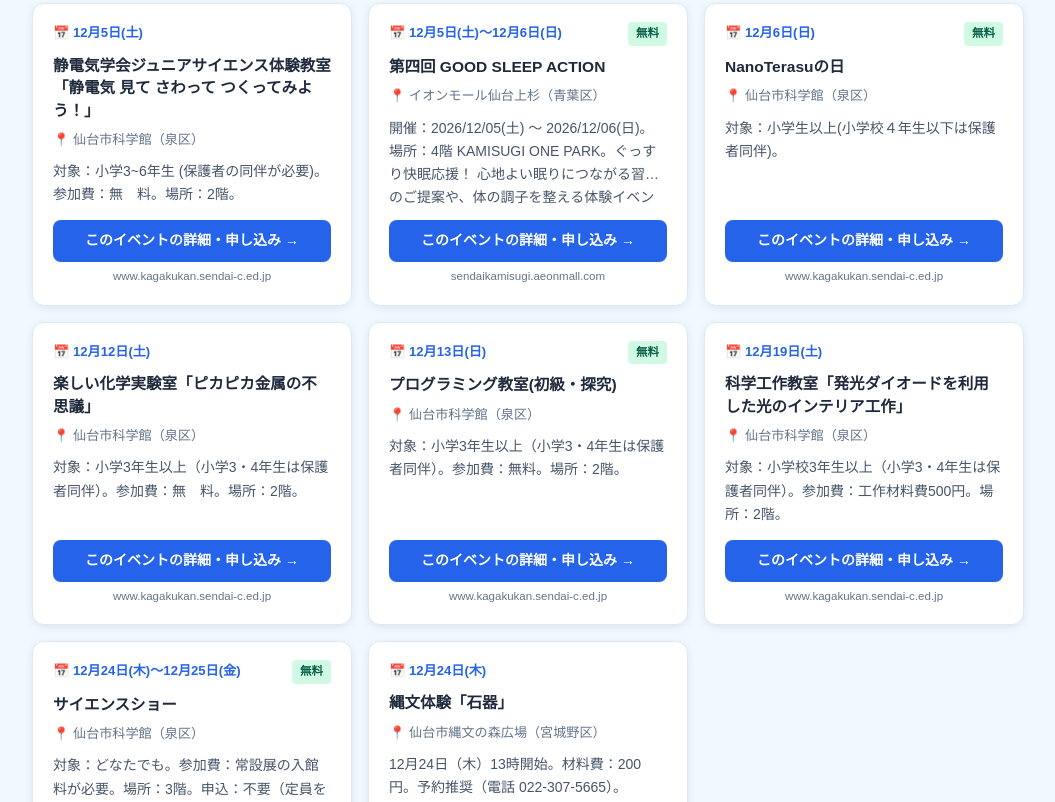
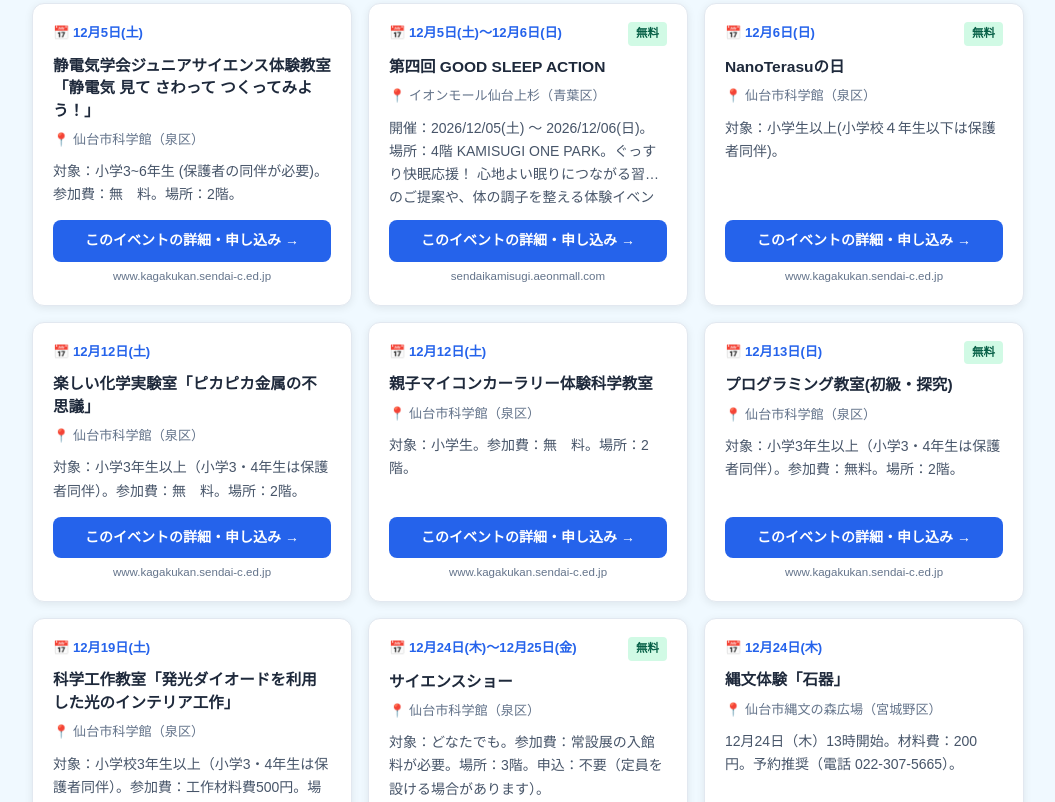
Before and after one commit to ndagsudo/sendai-kids-events, a plain HTML site: page docs/index.html in a window 1280 px wide. Shown: the part 1291-2093 px from the top of the page, without its empty margins (112-1167 px from the left). Drawn offline with Linux system fonts and the light colour scheme.

Commit message:
auto: イベント情報を更新 2026-11-27 [skip ci]

```diff
--- a/data/events.csv
+++ b/data/events.csv
@@ -11,6 +11,7 @@ NanoTerasuの日,対象：小学生以上(小学校４年生以下は保護者
 サイエンスショー,対象：どなたでも。参加費：常設展の入館料が必要。場所：3階。申込：不要（定員を設ける場合があります）。,2026-12-24,2026-12-25,仙台市科学館（泉区）,https://www.kagakukan.sendai-c.ed.jp/event_/15202/,無料,仙台市科学館
 NISSIN出前ラボ‐資源循環編‐,"対象：小学5~6年生，中学生 ※➃14:30~の回のみ, 小学1年生から高校生, 大人の方まで応募できます。。参加費：無　料。場所：2階。",2026-11-28,2026-11-28,仙台市科学館（泉区）,https://www.kagakukan.sendai-c.ed.jp/event_/16346/,体験,仙台市科学館
 静電気学会ジュニアサイエンス体験教室「静電気 見て さわって つくってみよう！」,対象：小学3~6年生 (保護者の同伴が必要)。参加費：無　料。場所：2階。,2026-12-05,2026-12-05,仙台市科学館（泉区）,https://www.kagakukan.sendai-c.ed.jp/event_/13724/,体験,仙台市科学館
+親子マイコンカーラリー体験科学教室,対象：小学生。参加費：無　料。場所：2階。,2026-12-12,2026-12-12,仙台市科学館（泉区）,https://www.kagakukan.sendai-c.ed.jp/event_/16137/,体験,仙台市科学館
 ちょっと動いて、もっと元気！からだにいいこと体験フェスタ開催,開催：2026/11/28(土) 〜 2026/11/29(日)。場所：2階 ずんだコート/4階 イオンホール/4階 KAMISUGI ONE PARK。入場無料 見て、知って、動いて、体験する 健康づくり・スポーツ体験などの「からだにいい...。,2026-11-28,2026-11-29,イオンモール仙台上杉（青葉区）,https://sendaikamisugi.aeonmall.com/news/detail/2337?t=event_news,無料,イオンモール仙台上杉
 第四回 GOOD SLEEP ACTION,開催：2026/12/05(土) 〜 2026/12/06(日)。場所：4階 KAMISUGI ONE PARK。ぐっすり快眠応援！ 心地よい眠りにつながる習慣のご提案や、体の調子を整える体験イベントを開催...。,2026-12-05,2026-12-06,イオンモール仙台上杉（青葉区）,https://sendaikamisugi.aeonmall.com/news/detail/2314?t=event_news,無料,イオンモール仙台上杉
 縄文体験「土笛」,11月28日（土）13時開始。材料費：200円。予約推奨（電話 022-307-5665）。,2026-11-28,2026-11-28,仙台市縄文の森広場（宮城野区）,https://www.sendai-jomon.jp/,体験,縄文の森広場
--- a/docs/index.html
+++ b/docs/index.html
@@ -74,7 +74,7 @@
         </div>
       </div>
 
-      <p class="result-count" id="result-count">14 件のイベント</p>
+      <p class="result-count" id="result-count">15 件のイベント</p>
 
       <!-- イベント一覧 -->
       <div class="events-grid">
@@ -249,6 +249,23 @@
       <span class="btn-domain">www.kagakukan.sendai-c.ed.jp</span>
     </article>
     <article class="event-card"
+               data-start="2026-12-12"
+               data-end="2026-12-12"
+               data-free="false"
+               data-search="親子マイコンカーラリー体験科学教室 対象：小学生。参加費：無　料。場所：2階。 仙台市科学館（泉区）">
+      <div class="card-top">
+        <span class="event-date">📅 12月12日(土)</span>
+
+      </div>
+      <h2 class="event-title">親子マイコンカーラリー体験科学教室</h2>
+      <p class="event-venue">📍 仙台市科学館（泉区）</p>
+      <p class="event-summary">対象：小学生。参加費：無　料。場所：2階。</p>
+      <a href="https://www.kagakukan.sendai-c.ed.jp/event_/16137/" target="_blank" rel="noopener noreferrer" class="btn-detail">
+        このイベントの詳細・申し込み →
+      </a>
+      <span class="btn-domain">www.kagakukan.sendai-c.ed.jp</span>
+    </article>
+    <article class="event-card"
                data-start="2026-12-13"
                data-end="2026-12-13"
                data-free="true"
```
Also changed, not shown: docs/about.html (+1 -1 lines), docs/privacy.html (+1 -1 lines), docs/sitemap.xml (+4 -4 lines).
